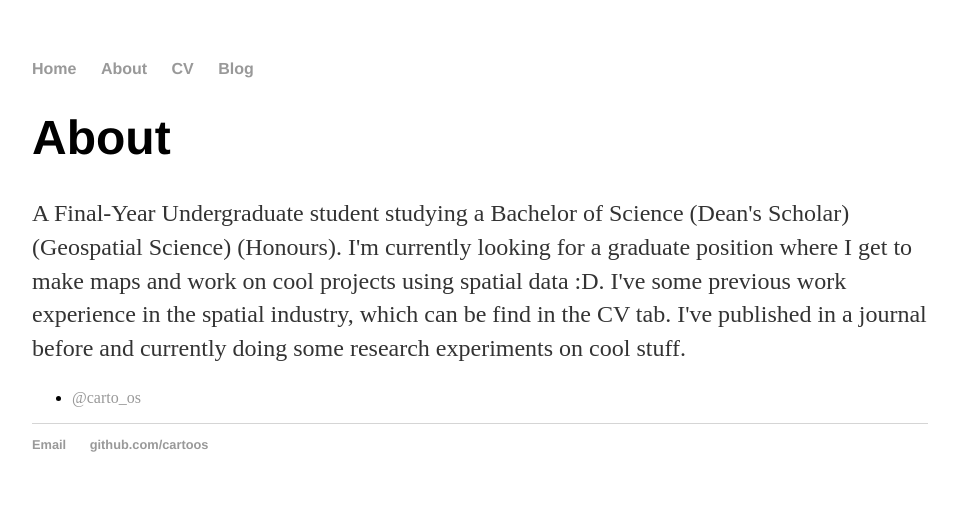
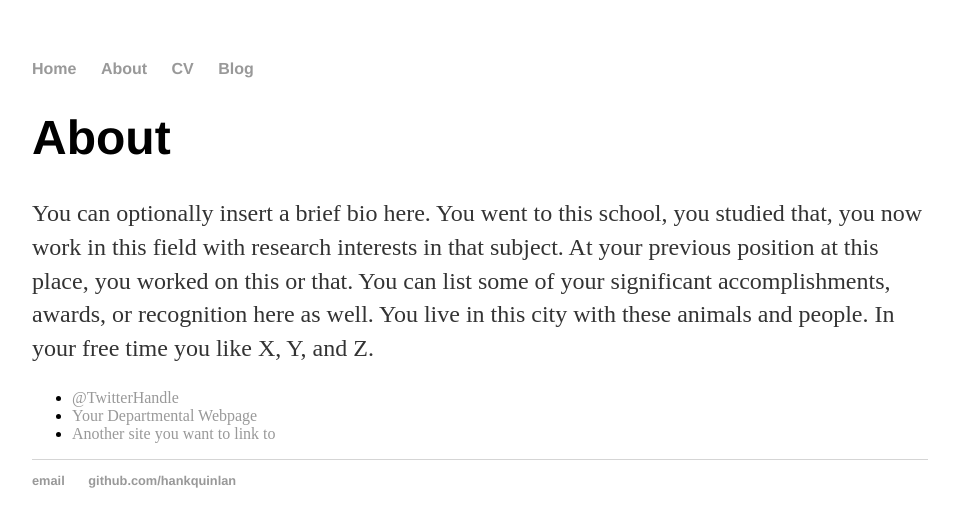
Before and after one commit to cartoos/cartoos.github.io, a Jekyll site: the page about/index.html, which Jekyll copies as it is, in a window 1280 px wide. Shown: the top 527 px of the page, without its empty margins (160-1119 px from the left). Built offline with Jekyll 4.4.1, drawn with Linux system fonts in a browser that asks for light colours.

Commit message:
Update index.html

```diff
--- a/about/index.html
+++ b/about/index.html
@@ -1,7 +1,3 @@
-<!DOCTYPE html>
-<html>
-  <head>
-    <title>About Hank Quinlan</title>
 
     <link rel="stylesheet" type="text/css" href="/css/main.css">
 
@@ -21,14 +17,12 @@
 
   		<div class="about">
 			<h1>About</h1>
-			<p>A Final-Year Undergraduate student studying a Bachelor of Science (Dean's Scholar) (Geospatial Science) (Honours).
-      I'm currently looking for a graduate position where I get to make maps and work on cool projects using spatial data :D.
-      I've some previous work experience in the spatial industry, which can be find in the CV tab.
-      I've published in a journal before and currently doing some research experiments on cool stuff.
-      </p>
+			<p>You can optionally insert a brief bio here. You went to this school, you studied that, you now work in this field with research interests in that subject. At your previous position at this place, you worked on this or that. You can list some of your significant accomplishments, awards, or recognition here as well. You live in this city with these animals and people. In your free time you like X, Y, and Z.</p>
 
 			<ul class="contacts">
-				<li><a href="#">@carto_os</a></li>
+				<li><a href="#">@TwitterHandle</a></li>
+				<li><a href="#">Your Departmental Webpage</a></li>
+				<li><a href="#">Another site you want to link to</a></li>
 				</ul>
 		</div>
 
@@ -37,8 +31,8 @@
 
   <footer>
    <ul>
-   <li><a href="mailto:oscar.so@outlook.com">Email</a></li>
-   <li><a href="https://github.com/cartoos">github.com/cartoos</a></li>
+   <li><a href="mailto:hankquinlanhub@gmail.com">email</a></li>
+   <li><a href="https://github.com/hankquinlan">github.com/hankquinlan</a></li>
    </ul>
   </footer>
   </body>
```
